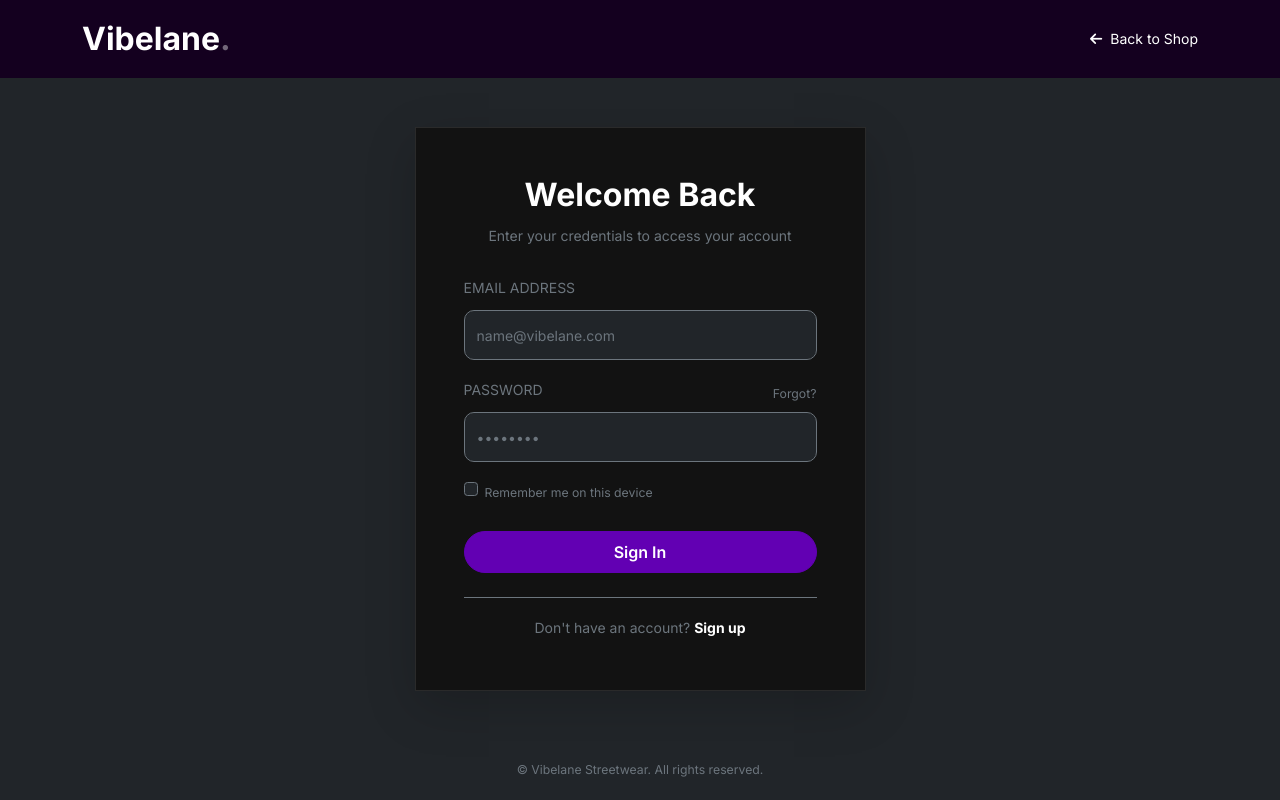
After one commit to Phantom0003/Vibelane, a PHP site: page /Vibelane/login in a window 1280 px wide. The commit adds this page. Run offline with PHP 8.4, Linux system fonts and the light colour scheme.

Commit message:
Implement routing and enhance views for Vibelane application

```diff
--- /dev/null
+++ b/app/Views/login.php
@@ -0,0 +1,76 @@
+<!DOCTYPE html>
+<html lang="en">
+
+<head>
+    <meta charset="utf-8">
+    <meta name="viewport" content="width=device-width, initial-scale=1">
+    <link rel="shortcut icon" href="../public/image/favicon.svg">
+    <link href="../public/css/bootstrap.min.css" rel="stylesheet">
+    <link href="https://cdnjs.cloudflare.com/ajax/libs/font-awesome/6.0.0-beta3/css/all.min.css" rel="stylesheet">
+    <link href="../public/css/style.css" rel="stylesheet">
+    <title>Login -- Vibelane</title>
+</head>
+
+<body class="bg-dark text-white min-vh-100 d-flex flex-column justify-content-between">
+
+    <!-- Navigation Bar -->
+    <nav class="custom-navbar navbar navbar-expand-md navbar-dark bg-dark">
+        <div class="container">
+            <a class="navbar-brand fw-bold" href="index.html">Vibelane<span>.</span></a>
+            <a href="index.html" class="text-white text-decoration-none"><i class="fas fa-arrow-left me-2"></i>Back to
+                Shop</a>
+        </div>
+    </nav>
+
+    <!-- Login Card -->
+    <div class="container my-5">
+        <div class="row justify-content-center">
+            <div class="col-md-6 col-lg-5">
+                <div class="p-4 p-md-5 rounded-4 shadow-lg"
+                    style="background-color: #121212; border: 1px solid #2a2a2a;">
+                    <h2 class="text-center fw-bold mb-2">Welcome Back</h2>
+                    <p class="text-center text-secondary mb-4">Enter your credentials to access your account</p>
+
+                    <form action="#" method="POST">
+                        <div class="mb-3">
+                            <label for="email" class="form-label text-secondary fs-7">EMAIL ADDRESS</label>
+                            <input type="email" class="form-control bg-dark text-white border-secondary" id="email"
+                                placeholder="name@vibelane.com" required>
+                        </div>
+
+                        <div class="mb-3">
+                            <div class="d-flex justify-content-between align-items-center">
+                                <label for="password" class="form-label text-secondary fs-7">PASSWORD</label>
+                                <a href="#" class="text-decoration-none text-secondary small">Forgot?</a>
+                            </div>
+                            <input type="password" class="form-control bg-dark text-white border-secondary"
+                                id="password" placeholder="••••••••" required>
+                        </div>
+
+                        <div class="form-check mb-4">
+                            <input type="checkbox" class="form-check-input bg-dark border-secondary" id="remember">
+                            <label class="form-check-label text-secondary small" for="remember">Remember me on this
+                                device</label>
+                        </div>
+
+                        <button type="submit" class="btn btn-primary w-100 py-2 fw-semibold rounded-pill">Sign
+                            In</button>
+                    </form>
+
+                    <div class="text-center mt-4 pt-3 border-top border-secondary">
+                        <p class="text-secondary mb-0">Don't have an account? <a href="signup.html"
+                                class="text-white fw-bold text-decoration-none">Sign up</a></p>
+                    </div>
+                </div>
+            </div>
+        </div>
+    </div>
+
+    <!-- Minimal Footer -->
+    <footer class="text-center py-3 text-secondary small">
+        <p class="mb-0">&copy; Vibelane Streetwear. All rights reserved.</p>
+    </footer>
+
+</body>
+
+</html>
```
Also changed, not shown: Public/index.php (+20 -6 lines), app/Views/home.php (added, +11 -0 lines), app/Views/partials/header.php (+12 -7 lines), app/Views/partials/hero.php (+4 -4 lines), app/Views/partials/production.php (+8 -8 lines), app/Views/partials/whychooseus.php (+23 -17 lines), .htaccess.
